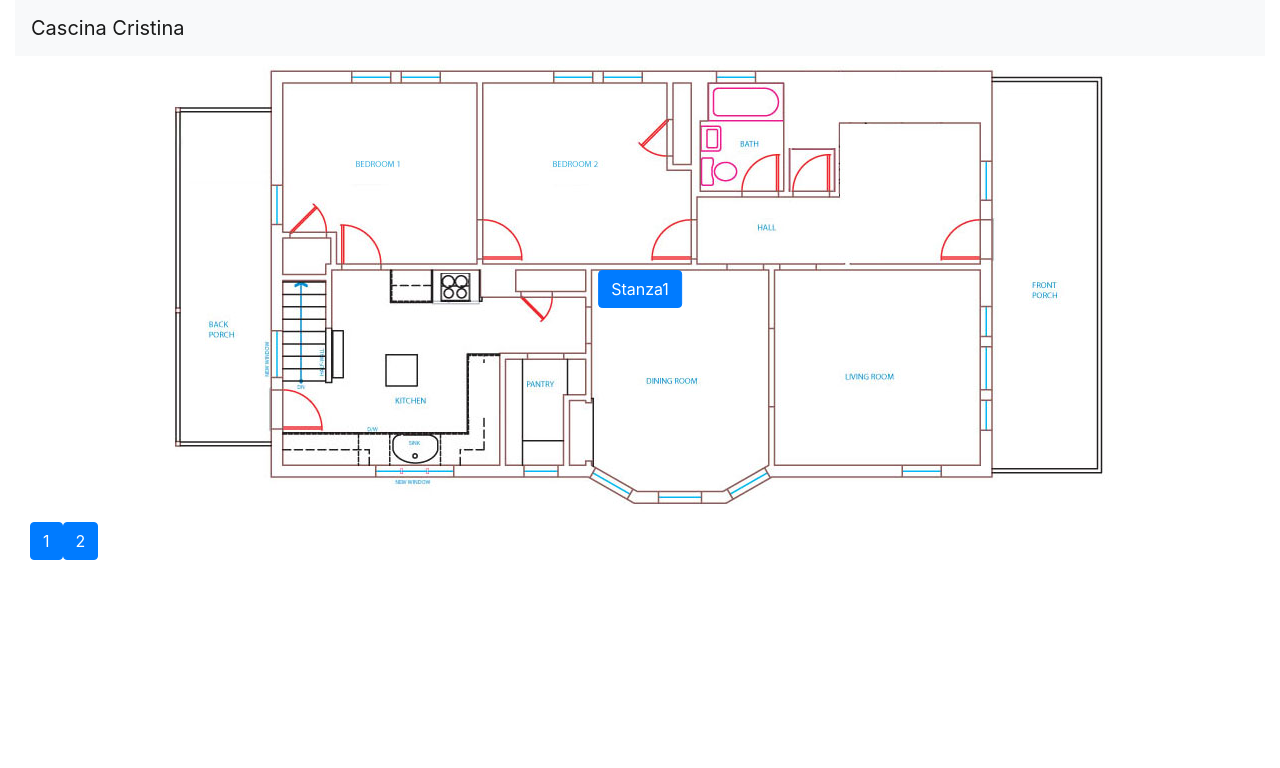
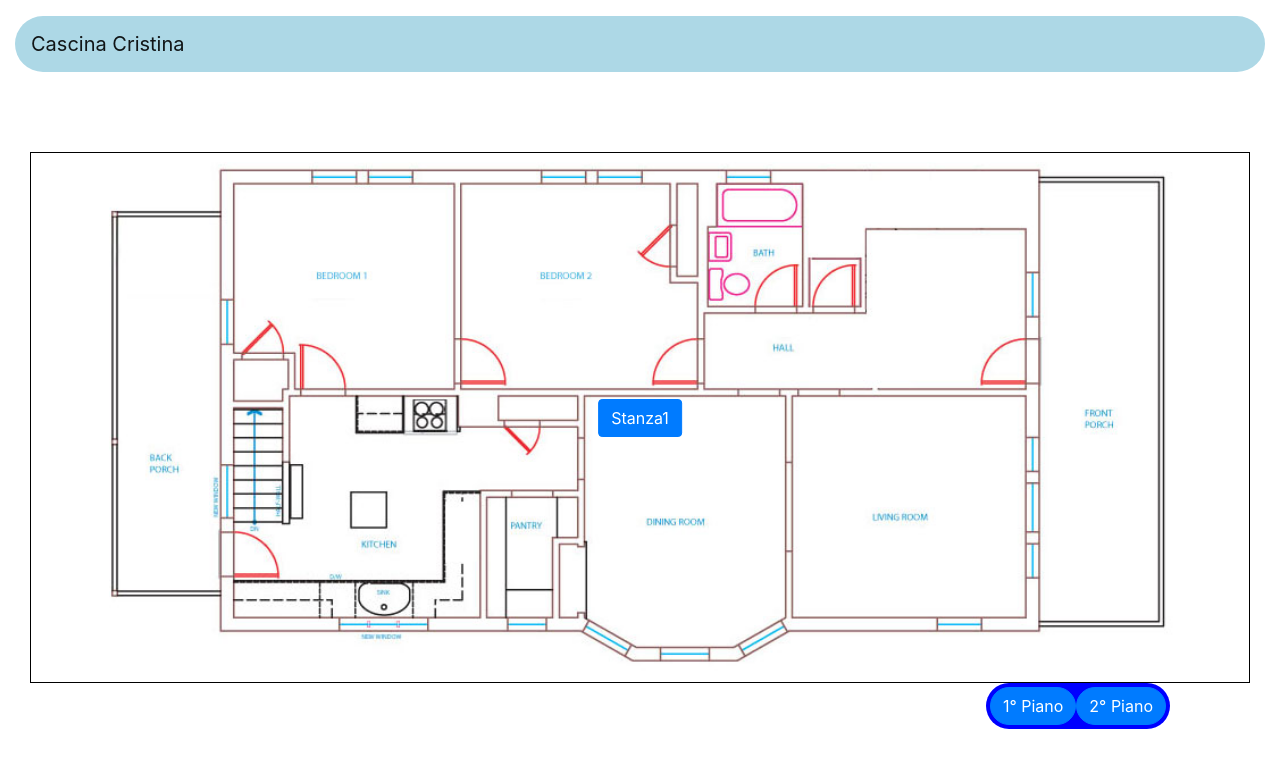
Before and after one commit to LocalHostDev5/CascinaCristina, a React (Create React App) app in the folder client/: page / in a window 1280 px wide. Shown: the top 768 px of the page. Built offline with nearby package versions, Linux system fonts and the light colour scheme.

Commit message:
Add styling #2

```diff
--- /dev/null
+++ b/client/src/App.css
@@ -0,0 +1,7 @@
+.navbar {
+  background-color: lightblue;
+  -webkit-border-radius: 50px;
+  -moz-border-radius: 50px;
+  border-radius: 50px;
+  margin-top: 1em;
+}
--- a/client/src/App.jsx
+++ b/client/src/App.jsx
@@ -2,6 +2,8 @@ import React from 'react';
 import { Container, Row, Navbar } from 'react-bootstrap';
 
 import 'bootstrap/dist/css/bootstrap.min.css';
+
+import './App.css';
 
 import Map from './components/Map';
 
@@ -11,7 +13,7 @@ export default class App extends React.Component {
       <Container fluid>
         <Row>
           <Container fluid>
-            <Navbar bg="light">
+            <Navbar>
               <Navbar.Brand>Cascina Cristina</Navbar.Brand>
             </Navbar>
           </Container>
--- a/client/src/components/Map.css
+++ b/client/src/components/Map.css
@@ -1,4 +1,21 @@
-/* Container needed to position the button. Adjust the width as needed */
 .map {
+  margin-top: 5em;
   position: relative;
+  border: solid 1px black; /* DELETE */
 }
+
+.map img {
+  width: 1080px;
+}
+
+.stairs {
+  float: right;
+  margin-right: 5em;
+  padding: 0.25em;
+  background-color: blue;
+  border-radius: 50px;
+}
+
+.stairs button {
+  border-radius: 50px;
+}
--- a/client/src/components/Map.jsx
+++ b/client/src/components/Map.jsx
@@ -6,24 +6,26 @@ import 'bootstrap/dist/css/bootstrap.min.css';
 import Room from './Room';
 import './Map.css';
 
-import floor1 from '../img/floor_1.jpg';
-import floor2 from '../img/floor_2.jpg';
+import floor0 from '../img/floor_1.jpg';
+import floor1 from '../img/floor_2.jpg';
 
 export default class Map extends React.Component {
   constructor(props) {
     super(props);
-    this.state = { img: floor1 }
+    this.state = { img: floor0, floor: 0 }
   }
 
   downStairs() {
     this.setState({
-      img: floor1
+      img: floor0,
+      floor: 0
     });
   }
 
   upStairs() {
     this.setState({
-      img: floor2
+      img: floor1,
+      floor: 1
     });
   }
 
@@ -33,13 +35,31 @@ export default class Map extends React.Component {
 
         <Container fluid className="map text-center">
           <Image src={this.state.img} />
-          <Room title="Stanza1">
-            Lorem ipsum dolor sit amet consectetur adipisicing elit. Rerum maiores, sapiente consequuntur voluptates quisquam ipsam dolorem error commodi aliquam, est non quasi, aut reprehenderit porro officia odio! Necessitatibus, animi iusto.
-          </Room>
+
+          {
+            this.state.floor === 0 ?
+              <div>
+                <Room title="Stanza1">
+                  Lorem ipsum dolor sit amet consectetur adipisicing elit. Rerum maiores, sapiente consequuntur voluptates quisquam ipsam dolorem error commodi aliquam, est non quasi, aut reprehenderit porro officia odio! Necessitatibus, animi iusto.
+                </Room>
+              </div>
+              :
+              <div>
+                <Room title="Stanza2">
+                  Lorem ipsum dolor sit amet, consectetur adipisicing elit. Dicta eum odio quos. Facilis, labore voluptatem fuga eum aperiam iste, quae aliquam aut sit itaque accusantium ab laudantium repudiandae esse nihil.
+                </Room>
+              </div>
+          }
         </Container>
 
-        <Button>1</Button>
-        <Button>2</Button>
+        <div className="stairs">
+          <Button onClick={this.downStairs.bind(this)}>
+            1° Piano
+          </Button>
+          <Button onClick={this.upStairs.bind(this)}>
+            2° Piano
+          </Button>
+        </div>
       </Container>
     );
   }
```
